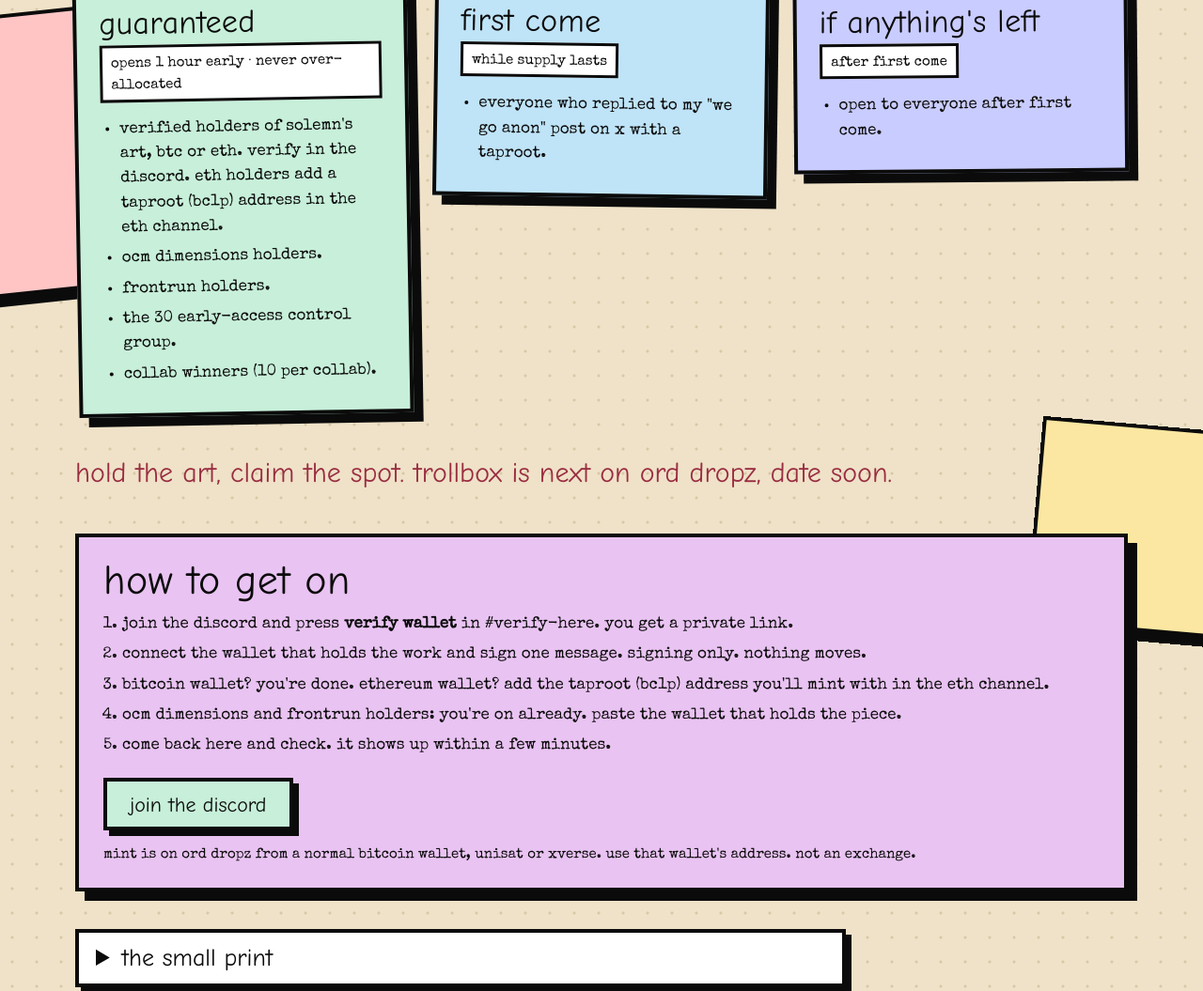
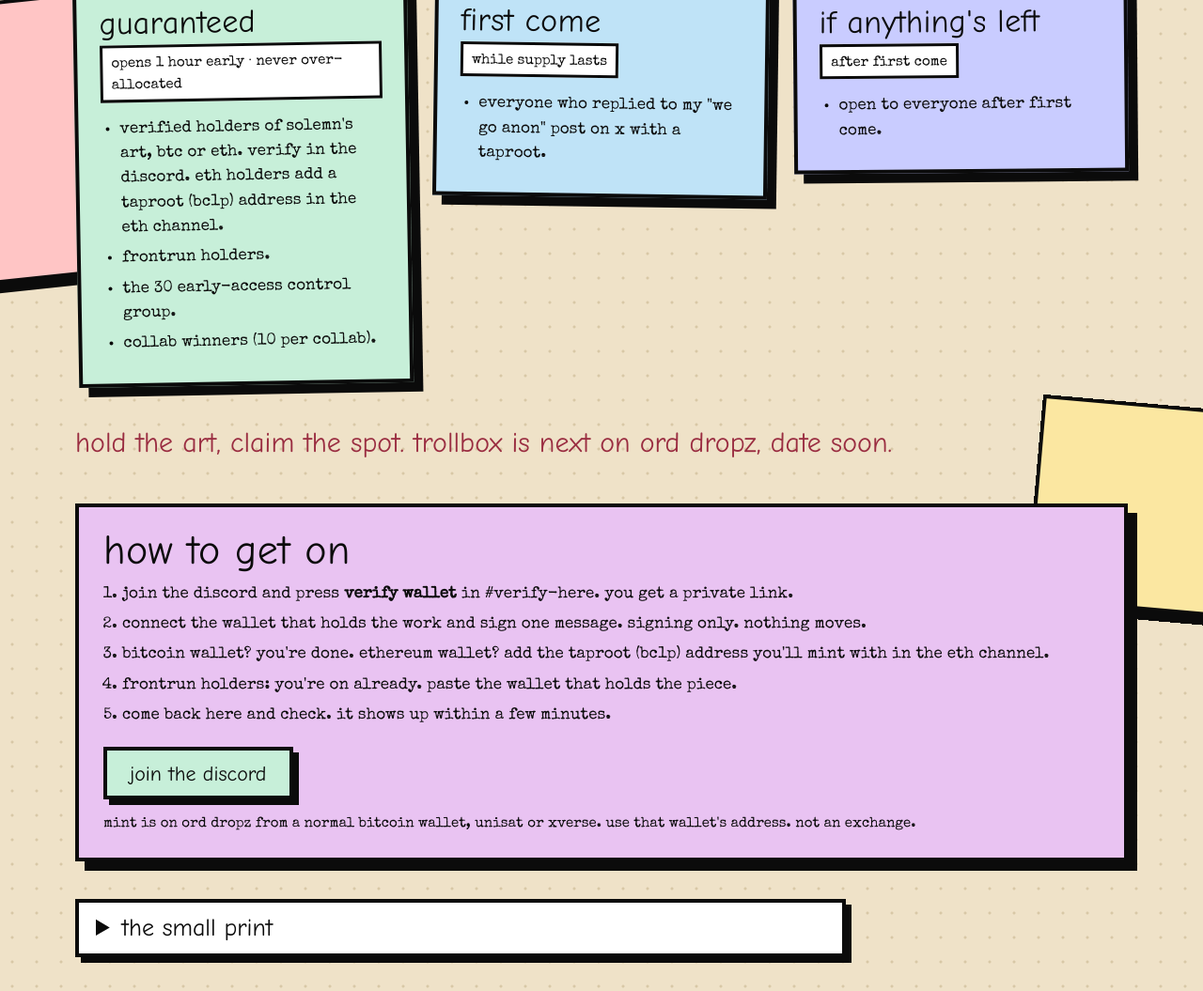
Before and after one commit to strangersolemn/trollbox, a plain HTML site: page allowlist.html in a window 1280 px wide. Shown: the part 847-1902 px from the top of the page at 94% size. Drawn offline with nearby package versions, Linux system fonts and the light colour scheme; a web font is replaced by a local one.

Commit message:
deploy 2026-10-14 22:37

```diff
--- a/allowlist.html
+++ b/allowlist.html
@@ -74,7 +74,6 @@ details p{margin:12px 0 0;font-size:15px}
     <p class="terms">opens 1 hour early · never over-allocated</p>
     <ul>
       <li>verified holders of solemn's art, btc or eth. verify in the discord. eth holders add a taproot (bc1p) address in the eth channel.</li>
-      <li>ocm dimensions holders.</li>
       <li>frontrun holders.</li>
       <li>the 30 early-access control group.</li>
       <li>collab winners (10 per collab).</li>
@@ -103,7 +102,7 @@ details p{margin:12px 0 0;font-size:15px}
     <li>join the discord and press <b>verify wallet</b> in #verify-here. you get a private link.</li>
     <li>connect the wallet that holds the work and sign one message. signing only. nothing moves.</li>
     <li>bitcoin wallet? you're done. ethereum wallet? add the taproot (bc1p) address you'll mint with in the eth channel.</li>
-    <li>ocm dimensions and frontrun holders: you're on already. paste the wallet that holds the piece.</li>
+    <li>frontrun holders: you're on already. paste the wallet that holds the piece.</li>
     <li>come back here and check. it shows up within a few minutes.</li>
   </ol>
   <div class="cta">
```
Also changed, not shown: index.html (+0 -1 lines), wl/index.html (+1 -2 lines).
